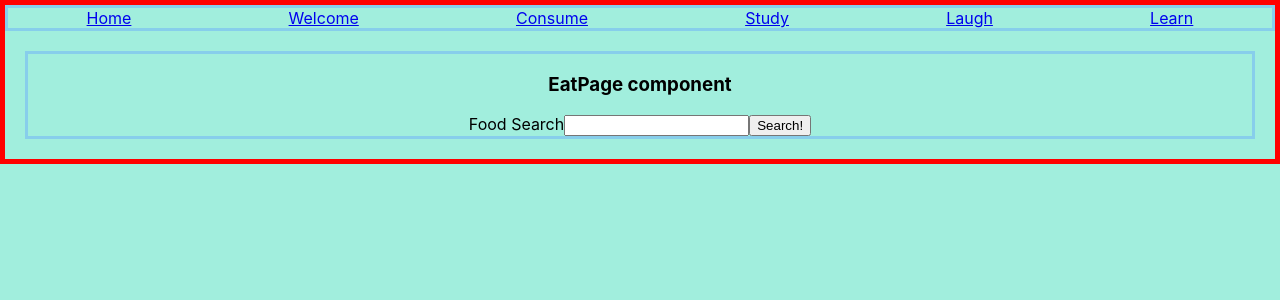
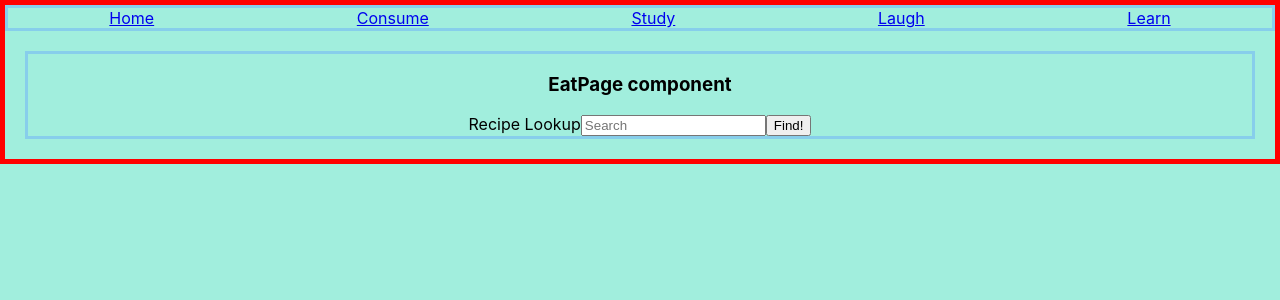
Before and after one commit to travis-micheletti/react-wellness-app, a React (Create React App) app: page /eat in a window 1280 px wide. Shown: the top 300 px of the page. Built offline with nearby package versions, Linux system fonts and the light colour scheme.

Commit message:
got API key/id fully functioning - starting styling

```diff
--- a/src/App.css
+++ b/src/App.css
@@ -1,6 +1,11 @@
 .App {
   text-align: center;
   border: 5px solid red;
+}
+
+.mainLogo {
+  height: 40vh;
+  width: auto;
 }
 
 li {
--- a/src/App.js
+++ b/src/App.js
@@ -5,21 +5,13 @@ import Home from './components/Home';
 import JokePage from './components/JokePage';
 import RandomPage from './components/RandomPage';
 import StudyPage from './components/StudyPage';
-import Welcome from './components/Welcome';
-import Nav from './components/Nav';
 
 function App() {
-
-  const searchOptions = {
-    id: process.env.app_id,
-    key: process.env.app_key
-  }
 
   return (
     <div className="App">
       <nav>
-        <Link to='/home'>Home</Link>
-        <Link to='/'>Welcome</Link>
+        <Link to='/'>Home</Link>
         <Link to='/eat'>Consume</Link>
         <Link to='/study'>Study</Link>
         <Link to='/joke'>Laugh</Link>
@@ -27,19 +19,12 @@ function App() {
 
       </nav>
       <Routes>
-        <Route path='/home' element={<Home />} />
-        <Route path='/eat' element={<EatPage searchOptions={searchOptions} />} />
+        <Route path='/eat' element={<EatPage />} />
         <Route path='/study' element={<StudyPage />} />
         <Route path='/joke' element={<JokePage />} />
         <Route path='/b/' element={<RandomPage />} />
-        <Route path='/' element={<Welcome />} />
+        <Route path='/' element={<Home />} />
       </Routes>
-
-      {/* <EatPage />
-      <StudyPage />
-      <JokePage />
-      <RandomPage />
-      <Nav /> */}
     </div>
   );
 }
--- a/src/components/EatPage.js
+++ b/src/components/EatPage.js
@@ -5,9 +5,10 @@ function EatPage () {
     const initialState = {
         search: ''
     }
-
-
-
+    const searchOptions = {
+        id: process.env.REACT_APP_app_id,
+        key: process.env.REACT_APP_app_key
+      }
     const [formState, setFormState] = useState(initialState)
     const [searchString, setSearchString] = useState('')
     const [recipes, setRecipes] = useState([])
@@ -17,7 +18,7 @@ function EatPage () {
     // }, [])
 
     function getRecipes(searchString) {
-        const url = `https://api.edamam.com/api/recipes/v2?type=public&q=chicken&app_id=2203061e&app_key=ea2a69d027e1ff0806e79d4a301ea7e2&calories=300-600&imageSize=REGULAR&random=true&field=label&field=images&field=url&field=dietLabels&field=healthLabels&field=calories&field=mealType&field=dishType&field=tags`
+        const url = `https://api.edamam.com/api/recipes/v2?type=public&q=${searchString}&app_id=${searchOptions.id}&app_key=${searchOptions.key}&calories=300-600&imageSize=REGULAR&random=true&field=label&field=images&field=url&field=dietLabels&field=healthLabels&field=calories&field=mealType&field=dishType&field=tags`
 
         fetch(url)
         .then(res => res.json())
@@ -28,7 +29,7 @@ function EatPage () {
     }
 
     const handleChange = (event) => {
-        setFormState({ ...formState, [event.target.id]: event.target.value });
+        setSearchString(event.target.value);
       };
 
     const handleSubmit = (event) => {
@@ -39,17 +40,18 @@ function EatPage () {
     }
 
     return (
+
         <div className='component'>
             <h3>EatPage component</h3>
             <form onSubmit={handleSubmit} >
-                <label htmlFor='foodSearch'>Food Search</label>
-                <input type='text' id='search' onChange={handleChange} value={formState.search}/>
-                <button type='submit'>Search!</button>
+                <label htmlFor='foodSearch'>Recipe Lookup</label>
+                <input placeholder='Search' type='text' name='searchString' required onChange={handleChange} value={searchString}/>
+                <button type='submit'>Find!</button>
             </form>
             <div className="gallery">
                 {recipes.map(recipe => (
-                <div key={recipe.id} className="gif">
-                    <img src={recipe.recipe.images.SMALL.url} alt={recipe.recipe.label} />
+                <div key={recipe.recipe.label} className="gif">
+                    <img src={recipe.recipe.images.THUMBNAIL.url} alt={recipe.recipe.label} />
                     <span>
                     <a href={recipe.recipe.url}>{recipe.recipe.label}</a>
                     </span>
--- a/src/components/Home.js
+++ b/src/components/Home.js
@@ -2,6 +2,7 @@ function Home () {
     return (
         <div className='component'>
             <h1>Home component</h1>
+            <img className='mainLogo' src='https://cdn.pixabay.com/photo/2016/04/01/09/33/anatomy-1299434_1280.png' alt='placeholder' />
         </div>
     )
 }
--- a/src/components/Nav.js
+++ /dev/null
@@ -1,13 +0,0 @@
-function Nav() {
-    return (
-        <ul className='component'>
-            <li>Home</li>
-            <li>Eat</li>
-            <li>Study</li>
-            <li>Jokes</li>
-            <li>Random</li>
-        </ul>
-    )
-}
-
-export default Nav
--- a/src/components/Welcome.js
+++ /dev/null
@@ -1,10 +0,0 @@
-function Welcome () {
-    return (
-        <div className='component'>
-            <h1>Welcome component</h1>
-            <img src='https://s3-alpha.figma.com/hub/file/948140848/1f4d8ea7-e9d9-48b7-b70c-819482fb10fb-cover.png' alt='placeholder' />
-        </div>
-    )
-}
-
-export default Welcome
```
Also changed, not shown: src/logo.svg (deleted).
